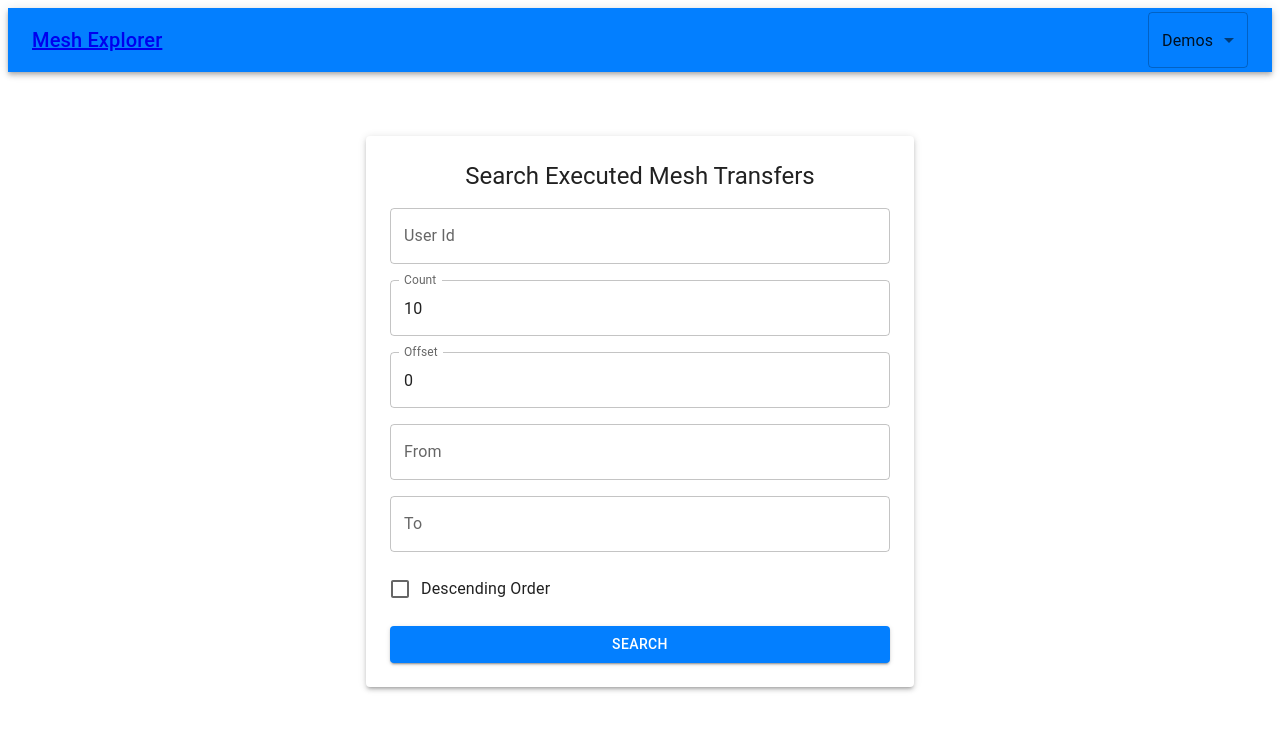
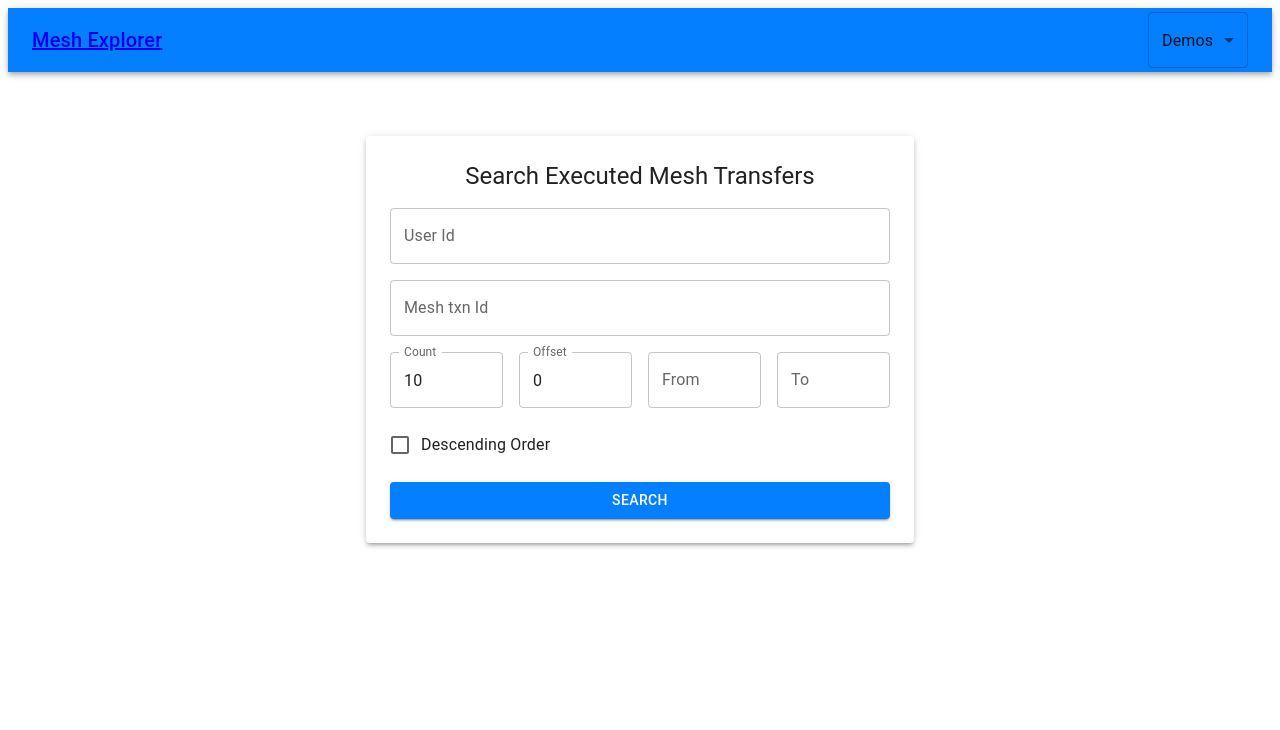
Before and after one commit to FrontFin/mesh-explorer-js, a Next.js app: page /search in a window 1280 px wide. Shown: the top 730 px of the page. Built offline with nearby package versions, Linux system fonts and the light colour scheme.

Commit message:
added txn search and alert

```diff
--- a/pages/api/transfers/search/index.jsx
+++ b/pages/api/transfers/search/index.jsx
@@ -16,13 +16,21 @@
 
 export default async function handler(req, res) {
   const { PROD_API_KEY, MESH_API_URL, CLIENT_ID } = process.env;
-  const { offset, descendingOrder, count, userId, fromTimestamp, toTimestamp } =
-    req.query;
+  const {
+    offset,
+    descendingOrder,
+    count,
+    userId,
+    fromTimestamp,
+    toTimestamp,
+    id,
+  } = req.query;
 
   console.log(req.query);
   const queryParams = new URLSearchParams();
   if (userId !== undefined) queryParams.append('userId', userId);
   if (count !== undefined) queryParams.append('count', count);
+  if (id !== undefined) queryParams.append('id', id);
   if (fromTimestamp !== 'undefined')
     queryParams.append('fromTimestamp', fromTimestamp);
   if (toTimestamp !== 'undefined')
--- a/pages/search.jsx
+++ b/pages/search.jsx
@@ -34,8 +34,6 @@ const SearchForm = () => {
     descendingOrder: false,
   });
 
-  const currentDate = new Date();
-
   const handleChange = (e) => {
     const { name, value } = e.target;
     setSearchParams((prevState) => ({
@@ -66,7 +64,7 @@ const SearchForm = () => {
     console.log(searchParams);
     try {
       const response = await fetch(
-        `/api/transfers/search?count=${searchParams.count}&offset=${searchParams.offset}&descendingOrder=${searchParams.descendingOrder}&userId=${searchParams.userId}&fromTimestamp=${searchParams.fromTimestamp}&toTimestamp=${searchParams.toTimestamp}`
+        `/api/transfers/search?count=${searchParams.count}&offset=${searchParams.offset}&descendingOrder=${searchParams.descendingOrder}&userId=${searchParams.userId}&id=${searchParams.id}&fromTimestamp=${searchParams.fromTimestamp}&toTimestamp=${searchParams.toTimestamp}`
       );
 
       if (!response.ok) {
@@ -79,11 +77,10 @@ const SearchForm = () => {
       if (responseData && responseData.length > 0) {
         setShowTransfersTable(true);
       } else {
-        console.log('No transfers found for the given search criteria.');
+        alert('No transfers found for the given search criteria.');
       }
     } catch (error) {
       console.error('Transfers response error:', error);
-      // Handle error (e.g., show error message to the user)
     } finally {
       setLoadingTransfers(false);
     }
@@ -118,13 +115,21 @@ const SearchForm = () => {
               value={searchParams.userId}
               onChange={handleChange}
             />
+            <TextField
+              label="Mesh txn Id"
+              name="id"
+              value={searchParams.id}
+              onChange={handleChange}
+            />
 
+            <Box sx={{ display: 'flex', gap: 2 }}>
               <TextField
                 label="Count"
                 name="count"
                 value={searchParams.count}
                 onChange={handleChange}
                 type="number"
+                sx={{ flexGrow: 1 }}
               />
               <TextField
                 label="Offset"
@@ -132,6 +137,7 @@ const SearchForm = () => {
                 value={searchParams.offset}
                 onChange={handleChange}
                 type="number"
+                sx={{ flexGrow: 1 }}
               />
               <LocalizationProvider dateAdapter={AdapterDateFns}>
                 <DatePicker
@@ -141,19 +147,24 @@ const SearchForm = () => {
                     setFromDate(date);
                     handleDateChange('fromTimestamp', date);
                   }}
-                renderInput={(params) => <TextField {...params} />}
+                  renderInput={(params) => (
+                    <TextField {...params} sx={{ flexGrow: 1 }} />
+                  )}
                 />
                 <DatePicker
                   label="To"
                   value={toDate}
-                maxDate={currentDate}
+                  maxDate={new Date()}
                   onChange={(date) => {
                     setToDate(date);
                     handleDateChange('toTimestamp', date);
                   }}
-                renderInput={(params) => <TextField {...params} />}
+                  renderInput={(params) => (
+                    <TextField {...params} sx={{ flexGrow: 1 }} />
+                  )}
                 />
               </LocalizationProvider>
+            </Box>
             <FormControlLabel
               control={
                 <Checkbox
@@ -189,14 +200,15 @@ const SearchForm = () => {
             <Table aria-label="Transfers Table">
               <TableHead>
                 <TableRow>
-                  <TableCell>ID</TableCell>
-                  <TableCell>Client Transaction ID</TableCell>
+                  <TableCell>Mesh txn Id</TableCell>
+                  <TableCell>Provider txn Id</TableCell>
+                  <TableCell>Client txn Id</TableCell>
                   <TableCell>User ID</TableCell>
                   <TableCell>Status</TableCell>
                   <TableCell>Amount in Fiat</TableCell>
                   <TableCell>Symbol</TableCell>
-                  <TableCell>Network Name</TableCell>
-                  <TableCell>Created Timestamp</TableCell>
+                  <TableCell>Network</TableCell>
+                  <TableCell>Created</TableCell>
                   <TableCell>From</TableCell>
                   <TableCell>Hash</TableCell>
                 </TableRow>
@@ -205,6 +217,7 @@ const SearchForm = () => {
                 {transfers.map((transfer) => (
                   <TableRow key={transfer.id}>
                     <TableCell>{transfer.id}</TableCell>
+                    <TableCell>{transfer.from.id}</TableCell>
                     <TableCell>{transfer.clientTransactionId}</TableCell>
                     <TableCell>{transfer.userId}</TableCell>
                     <TableCell>{transfer.status}</TableCell>
```
Lines whose indentation alone changed are shown as unchanged.
